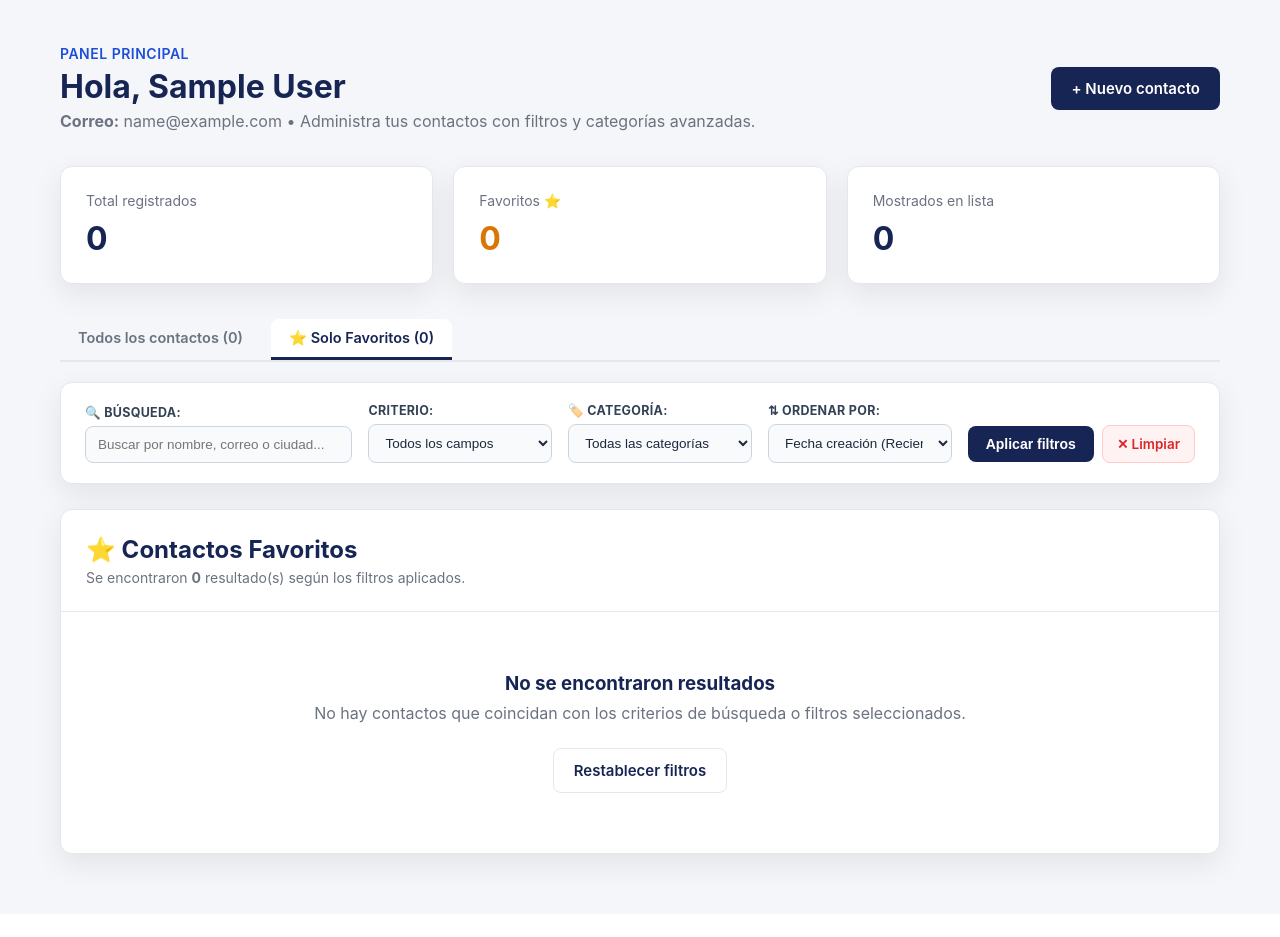
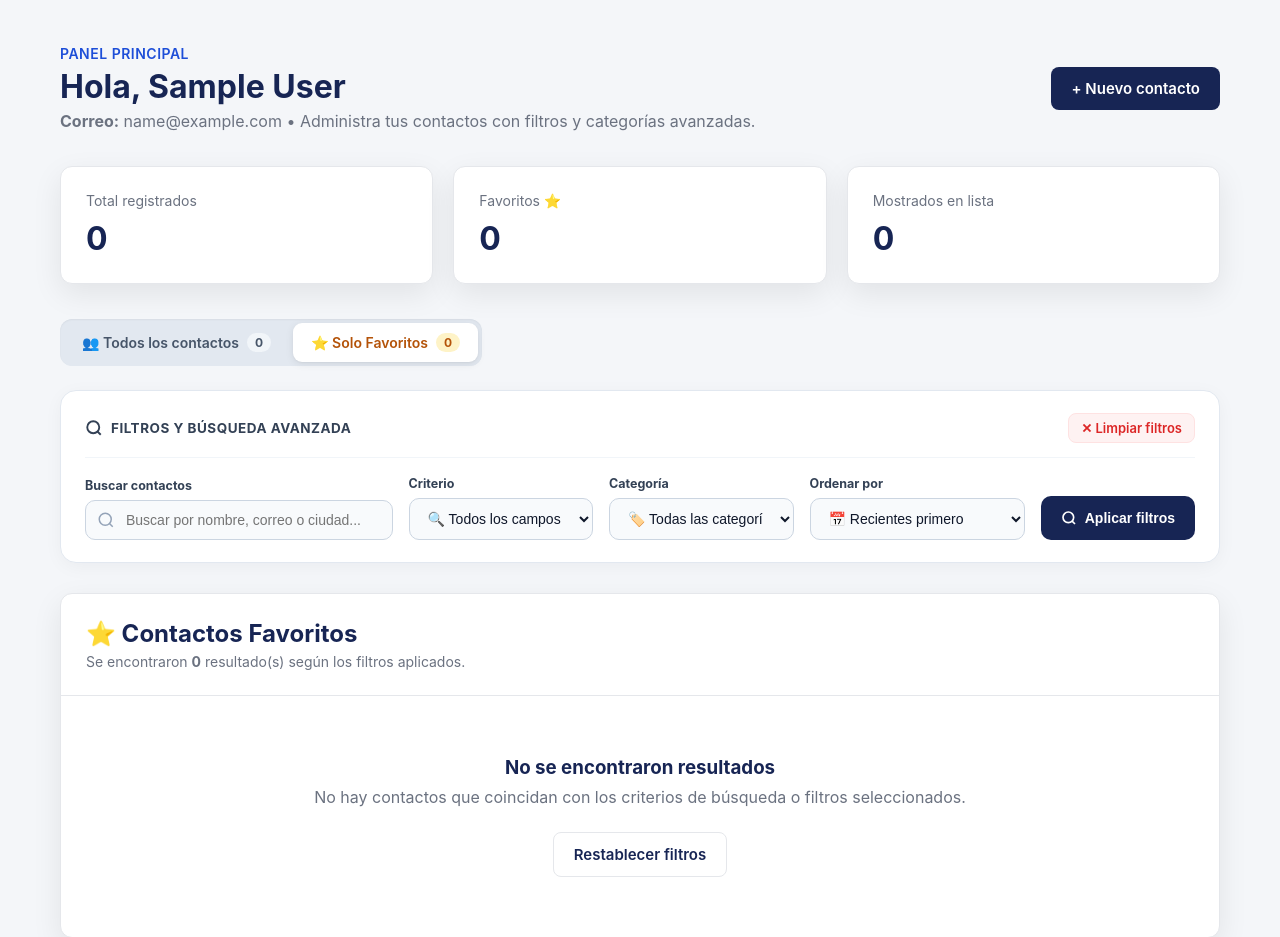
Before and after one commit to Jvimos/AgendaPro, a PHP site: page /contactos/listar.php?favoritos=1 in a window 1280 px wide. Shown: the part 71-1008 px from the top of the page. Before the commit the page ends 954 px from the top, so only its background shows below. Run offline with PHP 8.4, Linux system fonts and the light colour scheme; the visitor is signed in with stand-in values (Sample User, id 1); data comes from the database, SQL or seed files in the repository; data that the repository does not hold is empty; a stand-in replaces the project's code that opens the database connection.

Commit message:
style: modernizar interfaz visual de filtros, busqueda y pestanas con diseno profesional SaaS

```diff
--- a/contactos/crear.php
+++ b/contactos/crear.php
@@ -25,7 +25,7 @@ $categorias = $stmt->fetchAll();
     <meta charset="UTF-8">
     <meta name="viewport" content="width=device-width, initial-scale=1.0">
     <title>Nuevo contacto | AgendaPro</title>
-    <link rel="stylesheet" href="../css/estilo.css">
+    <link rel="stylesheet" href="../css/estilo.css?v=<?= time() ?>">
 </head>
 
 <body>
--- a/contactos/editar.php
+++ b/contactos/editar.php
@@ -48,7 +48,7 @@ $categorias = $stmtCat->fetchAll();
     <meta charset="UTF-8">
     <meta name="viewport" content="width=device-width, initial-scale=1.0">
     <title>Editar contacto | AgendaPro</title>
-    <link rel="stylesheet" href="../css/estilo.css">
+    <link rel="stylesheet" href="../css/estilo.css?v=<?= time() ?>">
 </head>
 
 <body>
--- a/contactos/listar.php
+++ b/contactos/listar.php
@@ -131,7 +131,7 @@ $urlActual = basename($_SERVER['PHP_SELF']) . (!empty($_SERVER['QUERY_STRING'])
     <meta charset="UTF-8">
     <meta name="viewport" content="width=device-width, initial-scale=1.0">
     <title>Mis contactos | AgendaPro</title>
-    <link rel="stylesheet" href="../css/estilo.css">
+    <link rel="stylesheet" href="../css/estilo.css?v=<?= time() ?>">
 </head>
 
 <body>
@@ -196,25 +196,41 @@ $urlActual = basename($_SERVER['PHP_SELF']) . (!empty($_SERVER['QUERY_STRING'])
             </div>
         </section>
 
-        <!-- Barra de Pestañas Rápidas (Opción D: Favoritos) -->
-        <div class="pestañas-filtro">
-            <a href="listar.php" class="pestaña-item <?= !$soloFavoritos ? 'activa' : '' ?>">
-                Todos los contactos (<?= $total_contactos ?>)
+        <!-- Pestañas de Vista Rápida (Segmented Control) -->
+        <div class="tabs-control">
+            <a href="listar.php" class="tab-btn <?= !$soloFavoritos ? 'activo' : '' ?>">
+                <span>👥 Todos los contactos</span>
+                <span class="tab-badge"><?= $total_contactos ?></span>
             </a>
-            <a href="listar.php?favoritos=1<?= $q !== '' ? '&q=' . urlencode($q) : '' ?><?= $categoriaFiltro !== '' ? '&categoria=' . urlencode($categoriaFiltro) : '' ?><?= $orden !== 'fecha_desc' ? '&orden=' . urlencode($orden) : '' ?>" class="pestaña-item <?= $soloFavoritos ? 'activa' : '' ?>">
-                ⭐ Solo Favoritos (<?= $total_favoritos ?>)
+            <a href="listar.php?favoritos=1<?= $q !== '' ? '&q=' . urlencode($q) : '' ?><?= $categoriaFiltro !== '' ? '&categoria=' . urlencode($categoriaFiltro) : '' ?><?= $orden !== 'fecha_desc' ? '&orden=' . urlencode($orden) : '' ?>" class="tab-btn tab-favoritos <?= $soloFavoritos ? 'activo' : '' ?>">
+                <span>⭐ Solo Favoritos</span>
+                <span class="tab-badge tab-badge-fav"><?= $total_favoritos ?></span>
             </a>
         </div>
 
-        <!-- PANEL DE BÚSQUEDA Y FILTROS AVANZADOS (Opciones A, B, C, D) -->
-        <section class="panel-filtros">
-            <form action="listar.php" method="GET" class="form-filtros">
+        <!-- TARJETA PROFESIONAL DE BÚSQUEDA Y FILTROS AVANZADOS -->
+        <section class="filtro-card">
+            <div class="filtro-card-header">
+                <div class="filtro-header-title">
+                    <svg width="18" height="18" viewBox="0 0 24 24" fill="none" stroke="currentColor" stroke-width="2.5"><circle cx="11" cy="11" r="8"></circle><line x1="21" y1="21" x2="16.65" y2="16.65"></line></svg>
+                    <span>Filtros y Búsqueda Avanzada</span>
+                </div>
+                <?php if ($hayFiltrosActivos): ?>
+                    <a href="listar.php" class="btn-reset-filtros" title="Restablecer todos los filtros">
+                        ✕ Limpiar filtros
+                    </a>
+                <?php endif; ?>
+            </div>
+
+            <form action="listar.php" method="GET" class="filtro-grid">
                 <?php if ($soloFavoritos): ?>
                     <input type="hidden" name="favoritos" value="1">
                 <?php endif; ?>
 
-                <div class="filtro-campo filtro-busqueda">
-                    <label for="q">🔍 Búsqueda:</label>
+                <div class="filtro-item">
+                    <label for="q">Buscar contactos</label>
+                    <div class="input-con-icono">
+                        <svg class="icono-input" width="18" height="18" viewBox="0 0 24 24" fill="none" stroke="currentColor" stroke-width="2"><circle cx="11" cy="11" r="8"></circle><line x1="21" y1="21" x2="16.65" y2="16.65"></line></svg>
                         <input
                             type="text"
                             name="q"
@@ -223,21 +239,22 @@ $urlActual = basename($_SERVER['PHP_SELF']) . (!empty($_SERVER['QUERY_STRING'])
                             value="<?= htmlspecialchars($q, ENT_QUOTES, "UTF-8") ?>"
                         >
                     </div>
+                </div>
 
-                <div class="filtro-campo">
-                    <label for="campo">Criterio:</label>
-                    <select name="campo" id="campo">
-                        <option value="todos" <?= $campo === 'todos' ? 'selected' : '' ?>>Todos los campos</option>
-                        <option value="nombre" <?= $campo === 'nombre' ? 'selected' : '' ?>>Solo Nombre</option>
-                        <option value="correo" <?= $campo === 'correo' ? 'selected' : '' ?>>Solo Correo</option>
-                        <option value="ciudad" <?= $campo === 'ciudad' ? 'selected' : '' ?>>Solo Ciudad</option>
+                <div class="filtro-item">
+                    <label for="campo">Criterio</label>
+                    <select name="campo" id="campo" class="select-moderno">
+                        <option value="todos" <?= $campo === 'todos' ? 'selected' : '' ?>>🔍 Todos los campos</option>
+                        <option value="nombre" <?= $campo === 'nombre' ? 'selected' : '' ?>>👤 Solo Nombre</option>
+                        <option value="correo" <?= $campo === 'correo' ? 'selected' : '' ?>>✉️ Solo Correo</option>
+                        <option value="ciudad" <?= $campo === 'ciudad' ? 'selected' : '' ?>>📍 Solo Ciudad</option>
                     </select>
                 </div>
 
-                <div class="filtro-campo">
-                    <label for="categoria">🏷️ Categoría:</label>
-                    <select name="categoria" id="categoria">
-                        <option value="">Todas las categorías</option>
+                <div class="filtro-item">
+                    <label for="categoria">Categoría</label>
+                    <select name="categoria" id="categoria" class="select-moderno">
+                        <option value="">🏷️ Todas las categorías</option>
                         <?php foreach ($categorias as $cat): ?>
                             <option value="<?= (int)$cat['id'] ?>" <?= ((string)$cat['id'] === $categoriaFiltro) ? 'selected' : '' ?>>
                                 <?= htmlspecialchars($cat['nombre'], ENT_QUOTES, "UTF-8") ?>
@@ -246,27 +263,23 @@ $urlActual = basename($_SERVER['PHP_SELF']) . (!empty($_SERVER['QUERY_STRING'])
                     </select>
                 </div>
 
-                <div class="filtro-campo">
-                    <label for="orden">⇅ Ordenar por:</label>
-                    <select name="orden" id="orden">
-                        <option value="fecha_desc" <?= $orden === 'fecha_desc' ? 'selected' : '' ?>>Fecha creación (Recientes)</option>
-                        <option value="fecha_asc" <?= $orden === 'fecha_asc' ? 'selected' : '' ?>>Fecha creación (Antiguos)</option>
-                        <option value="nombre_asc" <?= $orden === 'nombre_asc' ? 'selected' : '' ?>>Nombre (A → Z)</option>
-                        <option value="nombre_desc" <?= $orden === 'nombre_desc' ? 'selected' : '' ?>>Nombre (Z → A)</option>
-                        <option value="ciudad_asc" <?= $orden === 'ciudad_asc' ? 'selected' : '' ?>>Ciudad (A → Z)</option>
-                        <option value="ciudad_desc" <?= $orden === 'ciudad_desc' ? 'selected' : '' ?>>Ciudad (Z → A)</option>
+                <div class="filtro-item">
+                    <label for="orden">Ordenar por</label>
+                    <select name="orden" id="orden" class="select-moderno">
+                        <option value="fecha_desc" <?= $orden === 'fecha_desc' ? 'selected' : '' ?>>📅 Recientes primero</option>
+                        <option value="fecha_asc" <?= $orden === 'fecha_asc' ? 'selected' : '' ?>>📅 Antiguos primero</option>
+                        <option value="nombre_asc" <?= $orden === 'nombre_asc' ? 'selected' : '' ?>>🔤 Nombre (A → Z)</option>
+                        <option value="nombre_desc" <?= $orden === 'nombre_desc' ? 'selected' : '' ?>>🔤 Nombre (Z → A)</option>
+                        <option value="ciudad_asc" <?= $orden === 'ciudad_asc' ? 'selected' : '' ?>>🏙️ Ciudad (A → Z)</option>
+                        <option value="ciudad_desc" <?= $orden === 'ciudad_desc' ? 'selected' : '' ?>>🏙️ Ciudad (Z → A)</option>
                     </select>
                 </div>
 
-                <div class="filtro-acciones">
-                    <button type="submit" class="btn btn-principal btn-filtro">
+                <div class="filtro-item-boton">
+                    <button type="submit" class="btn btn-principal btn-buscar-moderno">
+                        <svg width="16" height="16" viewBox="0 0 24 24" fill="none" stroke="currentColor" stroke-width="2.5"><circle cx="11" cy="11" r="8"></circle><line x1="21" y1="21" x2="16.65" y2="16.65"></line></svg>
                         Aplicar filtros
                     </button>
-                    <?php if ($hayFiltrosActivos): ?>
-                        <a href="listar.php" class="btn btn-secundario btn-limpiar" title="Restablecer todos los filtros">
-                            ✕ Limpiar
-                        </a>
-                    <?php endif; ?>
                 </div>
             </form>
         </section>
--- a/css/estilo.css
+++ b/css/estilo.css
@@ -646,159 +646,240 @@ button.accion-eliminar:hover {
 }
 
 /* ============================================================
-   MEJORAS AVANZADAS (Búsqueda, Ordenamiento, Categorías, Favoritos)
+   DISEÑO PROFESIONAL AVANZADO (FILTROS, PESTAÑAS, BADGES, CARDS)
    ============================================================ */
 
-/* Pestañas de Vista Rápida (Todos vs Favoritos) */
-.pestañas-filtro {
-    display: flex;
-    gap: 10px;
-    margin-bottom: 20px;
-    border-bottom: 2px solid var(--gris-borde);
-    padding-bottom: 2px;
+/* Segmented Control de Pestañas (Todos vs Favoritos) */
+.tabs-control {
+    display: inline-flex;
+    background: #e2e8f0;
+    padding: 4px;
+    border-radius: 12px;
+    gap: 4px;
+    margin-bottom: 24px;
+    box-shadow: inset 0 1px 2px rgba(0, 0, 0, 0.05);
 }
 
-.pestaña-item {
+.tab-btn {
+    display: inline-flex;
+    align-items: center;
+    gap: 8px;
     padding: 10px 18px;
-    font-size: 14.5px;
+    font-size: 14px;
     font-weight: 600;
-    color: var(--gris-texto);
+    color: #475569;
     text-decoration: none;
-    border-radius: 8px 8px 0 0;
-    transition: all 0.2s ease;
-    border-bottom: 3px solid transparent;
-    margin-bottom: -2px;
+    border-radius: 9px;
+    transition: all 0.2s cubic-bezier(0.4, 0, 0.2, 1);
 }
 
-.pestaña-item:hover {
-    color: var(--azul-principal);
-    background-color: #f1f5f9;
+.tab-btn:hover {
+    color: #0f172a;
+    background: rgba(255, 255, 255, 0.6);
 }
 
-.pestaña-item.activa {
-    color: var(--azul-principal);
-    border-bottom-color: var(--azul-principal);
-    background-color: var(--blanco);
+.tab-btn.activo {
+    background: #ffffff;
+    color: #0f172a;
+    box-shadow: 0 2px 8px rgba(0, 0, 0, 0.08), 0 1px 2px rgba(0, 0, 0, 0.04);
 }
 
-/* Panel de Búsqueda y Filtros */
-.panel-filtros {
-    background: var(--blanco);
-    border: 1px solid var(--gris-borde);
-    border-radius: 12px;
-    padding: 20px 24px;
-    margin-bottom: 25px;
-    box-shadow: var(--sombra);
+.tab-btn.tab-favoritos.activo {
+    color: #b45309;
 }
 
-.form-filtros {
-    display: flex;
-    flex-wrap: wrap;
-    align-items: flex-end;
-    gap: 16px;
+.tab-badge {
+    display: inline-block;
+    padding: 2px 8px;
+    border-radius: 20px;
+    font-size: 12px;
+    font-weight: 700;
+    background: #f1f5f9;
+    color: #475569;
 }
 
-.filtro-campo {
-    flex: 1 1 180px;
+.tab-badge-fav {
+    background: #fef3c7;
+    color: #b45309;
+}
+
+/* Tarjeta de Filtros y Búsqueda Avanzada */
+.filtro-card {
+    background: #ffffff;
+    border: 1px solid #e2e8f0;
+    border-radius: 16px;
+    padding: 22px 24px;
+    margin-bottom: 30px;
+    box-shadow: 0 4px 20px -2px rgba(15, 23, 42, 0.05);
+}
+
+.filtro-card-header {
+    display: flex;
+    justify-content: space-between;
+    align-items: center;
+    padding-bottom: 14px;
+    margin-bottom: 18px;
+    border-bottom: 1px solid #f1f5f9;
+}
+
+.filtro-header-title {
+    display: flex;
+    align-items: center;
+    gap: 8px;
+    font-size: 13.5px;
+    font-weight: 700;
+    color: #334155;
+    text-transform: uppercase;
+    letter-spacing: 0.5px;
+}
+
+.btn-reset-filtros {
+    display: inline-flex;
+    align-items: center;
+    gap: 6px;
+    font-size: 13px;
+    font-weight: 600;
+    color: #dc2626;
+    background: #fef2f2;
+    border: 1px solid #fee2e2;
+    padding: 6px 12px;
+    border-radius: 8px;
+    text-decoration: none;
+    transition: all 0.15s ease;
+}
+
+.btn-reset-filtros:hover {
+    background: #fee2e2;
+    color: #b91c1c;
+}
+
+.filtro-grid {
+    display: grid;
+    grid-template-columns: 2fr 1.2fr 1.2fr 1.4fr auto;
+    gap: 16px;
+    align-items: flex-end;
+}
+
+.filtro-item {
     display: flex;
     flex-direction: column;
 }
 
-.filtro-busqueda {
-    flex: 2 1 260px;
-}
-
-.filtro-campo label {
+.filtro-item label {
     font-size: 12.5px;
     font-weight: 700;
     color: #334155;
-    margin-bottom: 6px;
-    text-transform: uppercase;
-    letter-spacing: 0.3px;
+    margin-bottom: 7px;
+    display: block;
 }
 
-.filtro-campo input,
-.filtro-campo select {
+/* Input con Icono Interior */
+.input-con-icono {
+    position: relative;
+    display: flex;
+    align-items: center;
+}
+
+.input-con-icono .icono-input {
+    position: absolute;
+    left: 12px;
+    color: #94a3b8;
+    pointer-events: none;
+}
+
+.input-con-icono input {
     width: 100%;
-    padding: 10px 12px;
-    font-size: 13.5px;
-    border: 1px solid #cbd5e1;
-    border-radius: 8px;
+    padding: 11px 14px 11px 40px;
+    border: 1.5px solid #cbd5e1;
+    border-radius: 10px;
+    font-size: 14px;
+    color: #0f172a;
+    background: #f8fafc;
     outline: none;
-    background-color: #f8fafc;
-    color: #1e293b;
     transition: all 0.2s ease;
 }
 
-.filtro-campo input:focus,
-.filtro-campo select:focus {
-    background-color: var(--blanco);
-    border-color: var(--azul-secundario);
-    box-shadow: 0 0 0 3px rgba(30, 58, 138, 0.10);
+.input-con-icono input:focus {
+    background: #ffffff;
+    border-color: #2563eb;
+    box-shadow: 0 0 0 4px rgba(37, 99, 235, 0.12);
 }
 
-.filtro-acciones {
-    display: flex;
-    gap: 8px;
-    align-items: center;
+/* Select Moderno */
+.select-moderno {
+    width: 100%;
+    padding: 11px 14px;
+    border: 1.5px solid #cbd5e1;
+    border-radius: 10px;
+    font-size: 14px;
+    font-weight: 500;
+    color: #0f172a;
+    background-color: #f8fafc;
+    outline: none;
+    cursor: pointer;
+    transition: all 0.2s ease;
 }
 
-.btn-filtro {
-    padding: 10px 18px;
-    font-size: 14px;
+.select-moderno:focus {
+    background-color: #ffffff;
+    border-color: #2563eb;
+    box-shadow: 0 0 0 4px rgba(37, 99, 235, 0.12);
 }
 
-.btn-limpiar {
-    padding: 10px 14px;
-    font-size: 13.5px;
-    color: var(--rojo);
-    border-color: #fecaca;
-    background-color: #fef2f2;
+/* Botón de búsqueda moderno */
+.btn-buscar-moderno {
+    display: inline-flex;
+    align-items: center;
+    justify-content: center;
+    gap: 8px;
+    padding: 11px 20px;
+    height: 44px;
+    font-size: 14px;
+    font-weight: 600;
+    white-space: nowrap;
+    border-radius: 10px;
 }
 
-.btn-limpiar:hover {
-    background-color: #fee2e2;
-}
-
-/* Badges de Categoría (Opción C) */
+/* Badges de Categoría Modernos (Opción C) */
 .badge-categoria {
-    display: inline-block;
-    padding: 4px 10px;
+    display: inline-flex;
+    align-items: center;
+    gap: 6px;
+    padding: 5px 12px;
     border-radius: 20px;
-    font-size: 12px;
+    font-size: 12.5px;
     font-weight: 700;
     letter-spacing: 0.2px;
-    text-transform: capitalize;
 }
 
 .badge-cat-familia {
     background-color: #f3e8ff;
     color: #6b21a8;
-    border: 1px solid #e9d5ff;
+    border: 1px solid #d8b4fe;
 }
 
 .badge-cat-amigos {
     background-color: #dcfce7;
     color: #15803d;
-    border: 1px solid #bbf7d0;
+    border: 1px solid #86efac;
 }
 
 .badge-cat-trabajo {
     background-color: #ffedd5;
     color: #c2410c;
-    border: 1px solid #fed7aa;
+    border: 1px solid #fdba74;
 }
 
 .badge-cat-universidad {
     background-color: #e0f2fe;
     color: #0369a1;
-    border: 1px solid #bae6fd;
+    border: 1px solid #7dd3fc;
 }
 
 .badge-cat-otro {
     background-color: #f1f5f9;
     color: #475569;
-    border: 1px solid #e2e8f0;
+    border: 1px solid #cbd5e1;
 }
 
 /* Botón de Estrella de Favorito (Opción D) */
@@ -831,18 +912,14 @@ button.accion-eliminar:hover {
 }
 
 .fila-favorito:hover {
-    background-color: #fffbeb;
+    background-color: #fffbeb !important;
 }
 
-/* Card especial de favoritos */
-.estadistica-card-fav strong {
-    color: #d97706 !important;
-}
-
-/* Enlaces de contacto */
+/* Enlaces y Datos de Contacto */
 .enlace-contacto {
-    color: #1e293b;
+    color: #0f172a;
     text-decoration: none;
+    font-weight: 500;
     transition: color 0.2s ease;
 }
 
```
Also changed, not shown: other parts of css/estilo.css (+46 -24 lines). Lines whose indentation alone changed are shown as unchanged.
